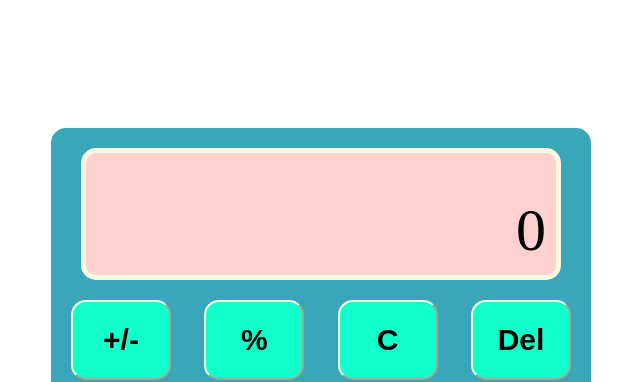
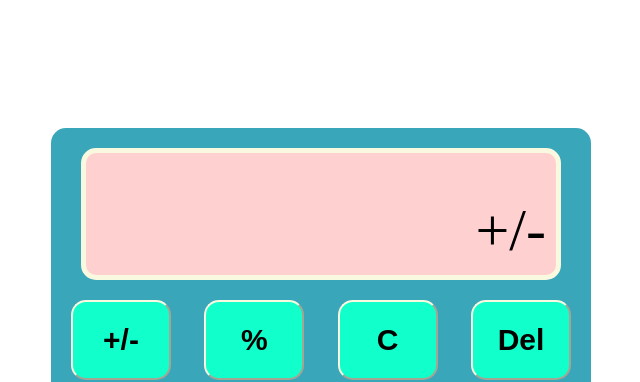
Before and after one commit to chronushan/Odin_Calculator, a plain HTML site: page index.html in a window 1280 px wide. Both pictures are taken after a click on the button "+/-". Shown: the top 382 px of the page, 319-959 px from the left. Drawn offline with Linux system fonts and the light colour scheme.

Commit message:
Add eventlistener for buttons to show in display

```diff
--- a/index.html
+++ b/index.html
@@ -5,12 +5,13 @@
 		<meta name="viewport" content="width=device-width, initial-scale=1.0" />
 		<title>Odin Project Calculator</title>
 		<link rel="stylesheet" href="style.css" />
+		<script src="script.js" defer></script>
 	</head>
 	<body>
 		<div class="calculator">
 			<div class="display">0</div>
 			<div class="buttons">
-				<button>+/-</button>
+				<button id="first">+/-</button>
 				<button>%</button>
 				<button>C</button>
 				<button>Del</button>
--- a/script.js
+++ b/script.js
@@ -36,3 +36,15 @@ function operate(a, b, c) {
 }
 
 console.log(operate(operator, number, otherNum));
+
+button = document.querySelectorAll(".buttons button");
+display = document.querySelector(".display");
+
+for (let i = 0; i < button.length; i++) {
+	button[i].addEventListener("click", function () {
+		display.textContent = this.textContent;
+	});
+}
+// button1.addEventListener("click", function () {
+// 	display.textContent = this.textContent;
+// });
```
